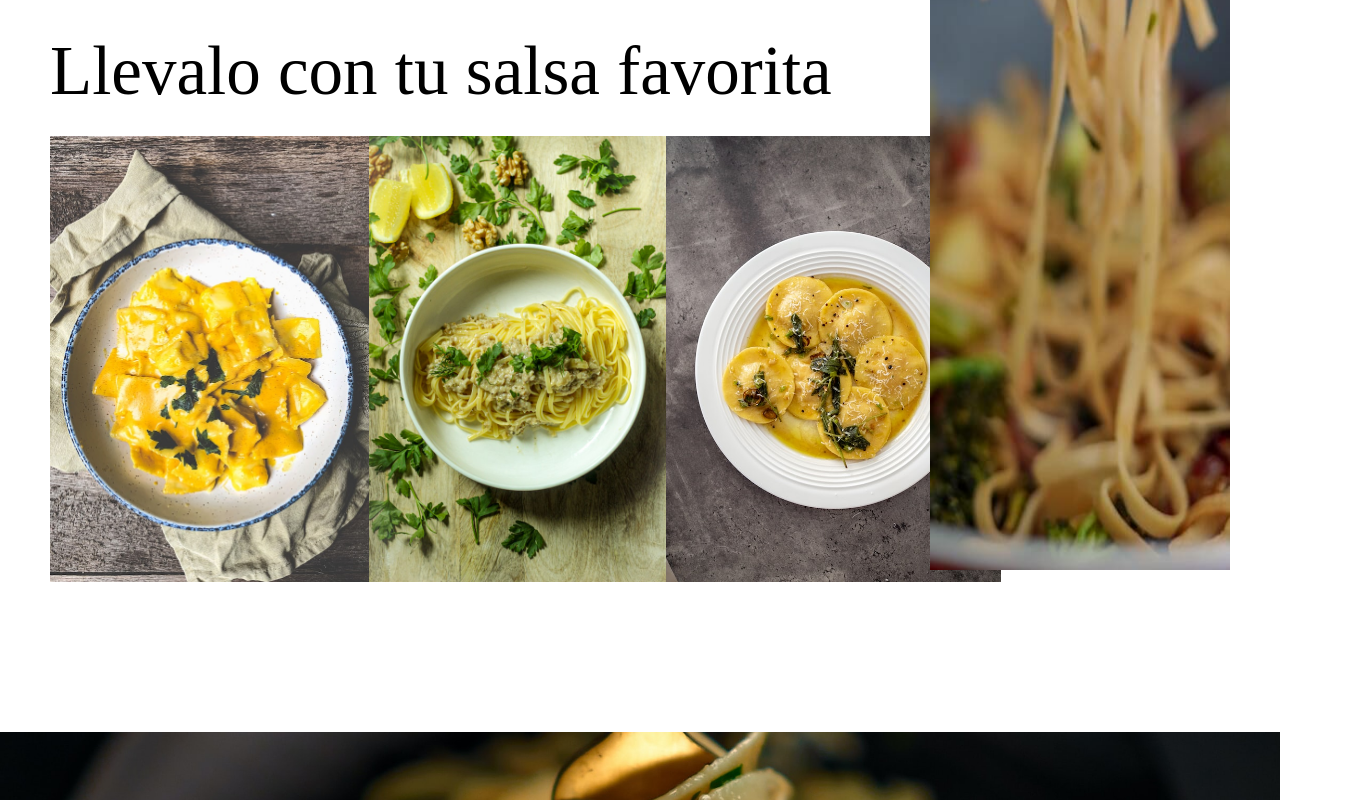
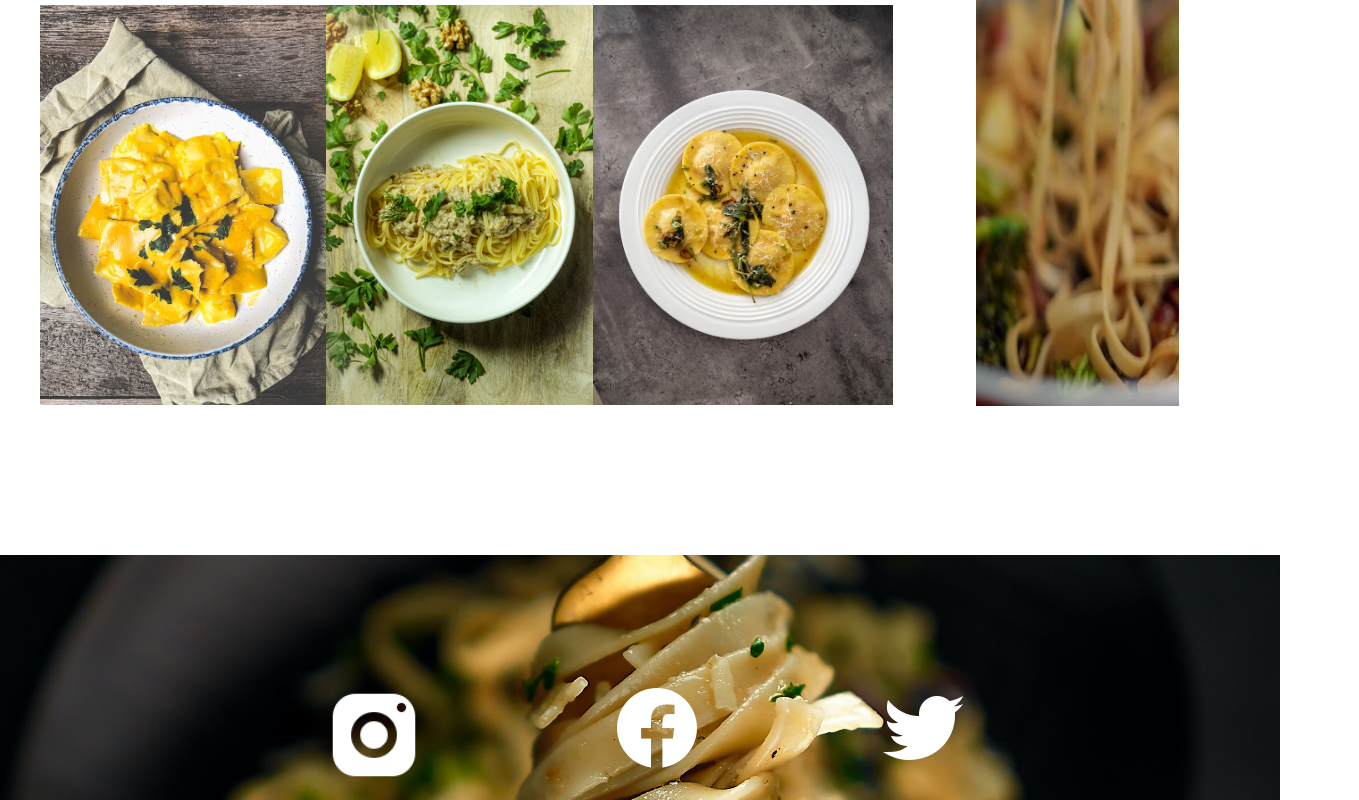
Before and after one commit to rodrigoferetti/box-pastas, a plain HTML site: page index.html in a window 1280 px wide. Shown: the part 1620-2420 px from the top of the page, 1359 px wide, since content can reach past the window. Drawn offline with Linux system fonts and the light colour scheme; a web font is replaced by a local one.

Commit message:
5 html completos y css de index.html utilizando flexbox y grid

```diff
--- a/css/style.css
+++ b/css/style.css
@@ -33,9 +33,9 @@ header {
 
 .navbar {
     display: flex;
-    position: relative;
-    top: 1.5rem;
-    left: 5rem;
+    justify-content: start;
+    gap: 3rem;
+    margin-left: 1rem;
 }
 
 .navegador-enlace {
@@ -44,23 +44,22 @@ header {
     font-size: 3.5rem;
     list-style: none;
     text-decoration: none;
-    margin-left: 5rem;
 }
 
 .logo-box {
     display: flex;
-    position: absolute;
-    top: 10rem;
-    left: 60rem;
+    justify-content: center;
+    margin-top: 9rem;
 }
 
 .iconos-pastas {
     display: flex;
-    position:relative;
-    top: 65rem;
+    justify-content: center;
+    margin-top: 9rem;
     text-align: center;
     font-size: medium;
     font-family: var(--fuenteParrafos);
+    gap: 15rem;
 }
 
 .ravioles-icon,
@@ -71,49 +70,66 @@ header {
     padding-left: 4.5rem;
     padding-right: 4.5rem;
     background-color: var(--iconos);
-    margin-left: 23.5rem;
+
 }
+
 
 
 /* Main Index*/
 
+.contenedor-main {
+    display: grid;
+    grid-template: repeat(4,auto) / repeat(4,25%);
+    grid-template-areas:
+    ". . . item3"
+    ". . . item3"
+    ". . . item3"
+    ". . . item3"
+    ;
+    row-gap: 5rem;
+    column-gap: 5px;
+    margin-top: 17rem;
+    margin-right: 2px;
+    margin-left: 1rem;
+}
 
-.contenedor-main {
-    display: block;
-    position: relative;
-    top: 20rem;
-    margin-left: 5rem;
+.sector-principal {
+    width: 90rem;
+    margin-left: 3rem;
+}
+
+.primer-imagen {
+    width: 85rem;
+    margin-bottom: 5rem;
 }
 
 .segunda-imagen {
     display: flex;
-    width: 93.6rem;
-    height: 44.6rem;
-    margin-bottom: 35rem;
+    width: 60rem;
+    height: 40rem;
+}
+
+.side-main {
+    grid-area: item3;
+    width: 80%;
+    height: 90%;
+    margin-top: 4rem;
+
 }
 
 .titulo-imagen {
+
     font-family: var(--fuenteHeading);
     font-size: 6.9rem;
     font-weight: 400;
-    margin-bottom: 2.5rem;
+    margin-bottom: 2rem;
 }
 
-.sector-top {
-    margin-bottom: 10rem;
-}
 
-/* Aside */
 
-.sector-side {
-    display: flex;
-    position: absolute;
-    top: 110rem;
-    right: 5rem;
-    bottom: 15rem;
-    width: 30rem;
-    height: 109rem;
-}
+
+
+
 
 /* footer */
 
@@ -129,16 +145,12 @@ footer {
 .iconos-redes  {
     display: flex;
     position: relative;
+    justify-content: center;
+    gap: 17rem;
     top: 12.5rem;
 }
 
-.instagram-icon{
-    margin-left: 40rem;
-}
-.facebook-icon {
-    margin-left: 24.5rem;
-    margin-right: 25rem;
-}
+
 
 
 
--- a/index.html
+++ b/index.html
@@ -18,7 +18,7 @@
                     <il><a class="navegador-enlace" href="./pages/quiensomos.html">Quien Somos</a></il>
                     <il><a class="navegador-enlace" href="./pages/pastas.html">Pastas</a></il>
                     <il><a class="navegador-enlace" href="./pages/salsas.html">Salsas</a></il>
-                    <il><a class="navegador-enlace" href="../pages/haztucompra.html">Haz tu Compra</a></il>
+                    <il><a class="navegador-enlace" href="./pages/haztucompra.html">Haz tu Compra</a></il>
                 </ul>
             </nav>
 
@@ -45,14 +45,16 @@
         </div>
     </header>
 
+
     <main>
         <div class="contenedor-main">
+            <div class="sector-principal">
                 <div class="sector-top">
                     <h2 class="titulo-imagen">Pastas 100% artesanales</h2>
                     <img class="primer-imagen" src="./assets/img/artesanal.jpg" alt="Dos Manos sosteniendo pasta">
                 </div>
 
-            <div class="sector-botton">
+                <div class="sector-bottom">
                     <h2 class="titulo-imagen">Llevalo con tu salsa favorita</h2>
                     <div class="segunda-imagen">
                         <img  src="./assets/img/llevaloizq.jpg" alt="pasto de ravioles con salsa">
@@ -61,10 +63,13 @@
                     </div>
                 </div>
             </div>
+            <aside class="side-main">
+                <img class="side-main"  src="./assets/img/indexside.jpg" alt="tenedor con spaghettis">
+            </aside>
+        </div>
+
     </main>
-    <aside>
-        <img class="sector-side" src="./assets/img/indexside.jpg" alt="tenedor con spaghettis">
-    </aside>
+
 
     <footer>
         <div class="iconos-redes">
```
Also changed, not shown: pages/haztucompra.html (+1 -1 lines), README.md (added), 1 other file. Lines whose indentation alone changed are shown as unchanged.
